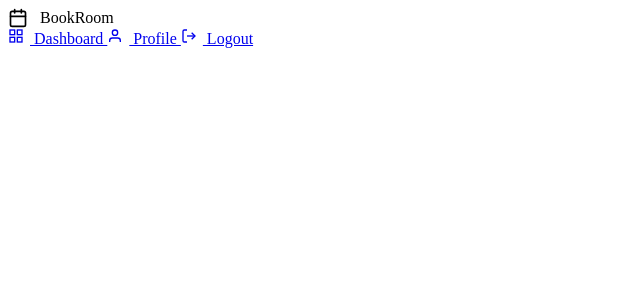
After one commit to Cinkut/BookRoom, a PHP site: page /shared/navbar.php in a window 1280 px wide. The commit adds this page. Shown: the top 300 px of the page, without its empty margins (0-640 px from the left). Run offline with PHP 8.4, Linux system fonts and the light colour scheme.

Commit message:
Refactor navigation into shared components and fix room view styles

```diff
--- a/views/room/index.php
+++ b/views/room/index.php
@@ -7,16 +7,14 @@
     <link rel="stylesheet" href="/assets/css/room.css">
 </head>
 <body>
+    <?php include __DIR__ . '/../shared/navbar.php'; ?>
+
     <div class="container">
         <!-- Header -->
         <div class="page-header">
             <div>
                 <h1>Conference Rooms</h1>
                 <p class="subtitle">Browse and book available conference rooms</p>
-            </div>
-            <div class="header-actions">
-                <a href="/dashboard" class="btn btn-outline">← Back to Dashboard</a>
-                <a href="/logout" class="btn btn-primary">Logout</a>
             </div>
         </div>
 
--- /dev/null
+++ b/views/shared/navbar.php
@@ -0,0 +1,39 @@
+    <nav class="navbar">
+        <a href="/dashboard" class="nav-brand nav-brand-link" style="text-decoration: none; color: inherit; display: flex; align-items: center; gap: 12px;">
+            <div class="nav-icon">
+                <svg width="20" height="20" viewBox="0 0 24 24" fill="none" stroke="currentColor" stroke-width="2" stroke-linecap="round" stroke-linejoin="round">
+                    <rect x="3" y="4" width="18" height="18" rx="2" ry="2"></rect>
+                    <line x1="16" y1="2" x2="16" y2="6"></line>
+                    <line x1="8" y1="2" x2="8" y2="6"></line>
+                    <line x1="3" y1="10" x2="21" y2="10"></line>
+                </svg>
+            </div>
+            BookRoom
+        </a>
+        <div class="nav-menu">
+            <a href="/dashboard" class="nav-link">
+                <svg width="16" height="16" viewBox="0 0 24 24" fill="none" stroke="currentColor" stroke-width="2" style="margin-right: 6px;">
+                    <rect x="3" y="3" width="7" height="7"></rect>
+                    <rect x="14" y="3" width="7" height="7"></rect>
+                    <rect x="14" y="14" width="7" height="7"></rect>
+                    <rect x="3" y="14" width="7" height="7"></rect>
+                </svg>
+                Dashboard
+            </a>
+            <a href="/profile" class="nav-link">
+                <svg width="16" height="16" viewBox="0 0 24 24" fill="none" stroke="currentColor" stroke-width="2" style="margin-right: 6px;">
+                    <path d="M20 21v-2a4 4 0 0 0-4-4H8a4 4 0 0 0-4 4v2"></path>
+                    <circle cx="12" cy="7" r="4"></circle>
+                </svg>
+                Profile
+            </a>
+            <a href="/logout" class="nav-link nav-link-logout">
+                <svg width="16" height="16" viewBox="0 0 24 24" fill="none" stroke="currentColor" stroke-width="2" style="margin-right: 6px;">
+                    <path d="M9 21H5a2 2 0 0 1-2-2V5a2 2 0 0 1 2-2h4"></path>
+                    <polyline points="16 17 21 12 16 7"></polyline>
+                    <line x1="21" y1="12" x2="9" y2="12"></line>
+                </svg>
+                Logout
+            </a>
+        </div>
+    </nav>
```
Also changed, not shown: views/dashboard/admin.php (+1 -11 lines), views/dashboard/user.php (+2 -30 lines), views/room/book.php (+2 -8 lines), views/room/show.php (+2 -8 lines), views/shared/admin_navbar.php (added, +11 -0 lines), views/user/profile.php (+1 -17 lines), public/assets/js/room-details.js, 8 other files.
